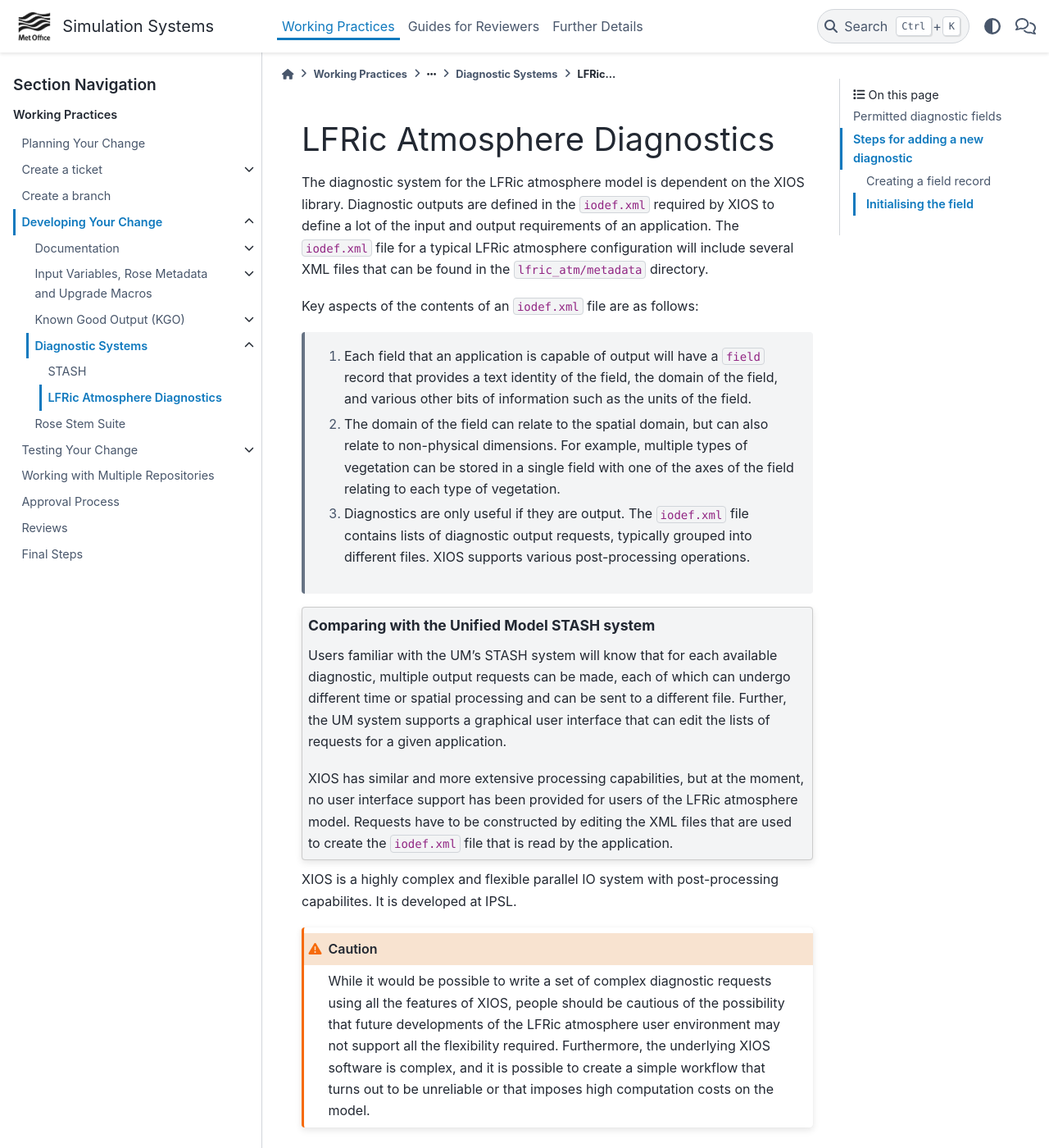
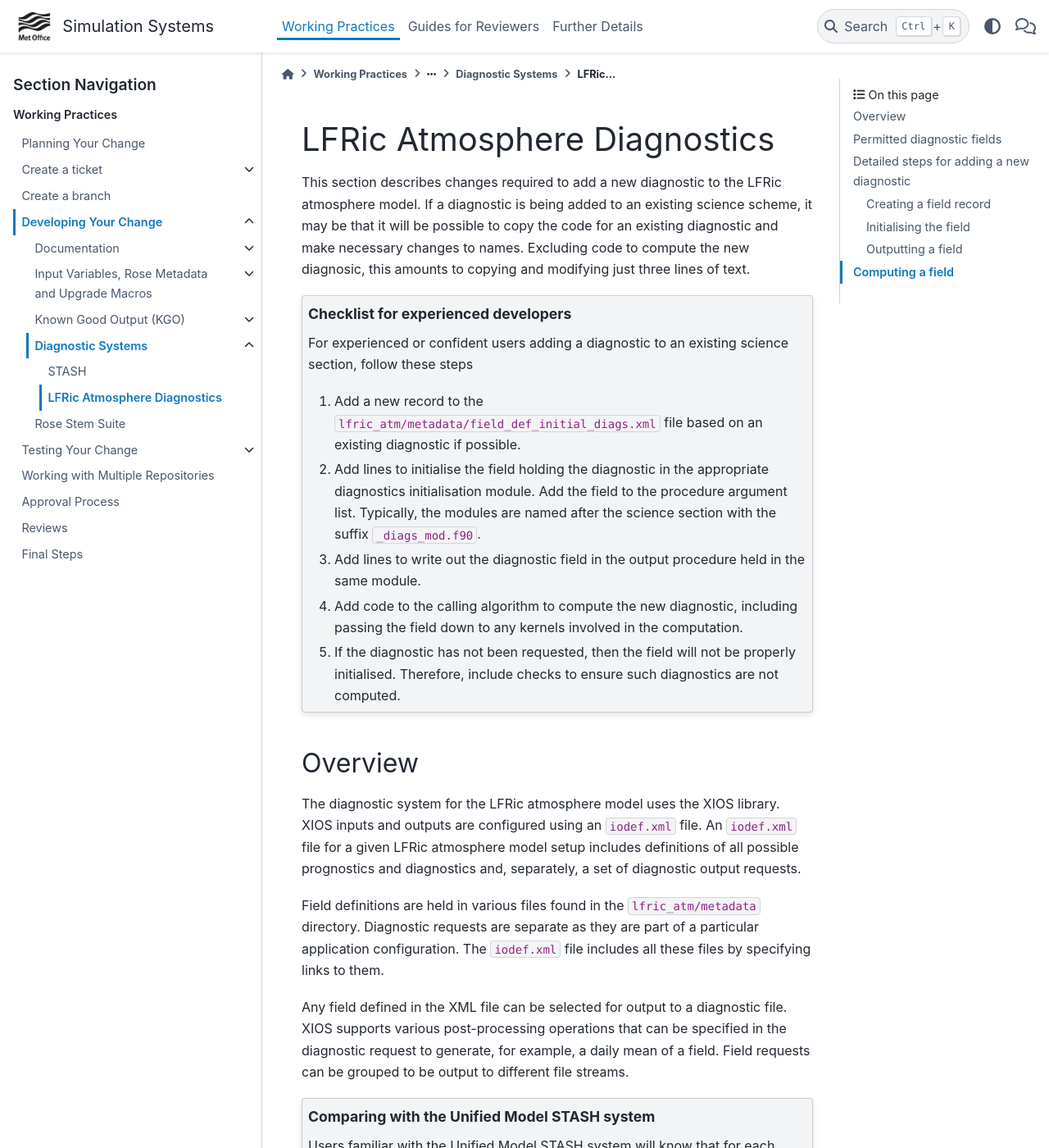
Before and after one commit to MetOffice/simulation-systems, a Sphinx documentation site: the page built from source/WorkingPractices/Diagnostics/lfric_diagnostics.rst, in a window 1280 px wide and 1400 px high. Shown: the whole window at 82% size. Built offline with Sphinx 7.4.7 and the PyData theme 0.15.4, drawn with Linux system fonts in a browser that asks for light colours; some of the changed text lies outside the part shown.

Commit message:
Complete draft for local diagnostics

```diff
--- a/source/WorkingPractices/Diagnostics/lfric_diagnostics.rst
+++ b/source/WorkingPractices/Diagnostics/lfric_diagnostics.rst
@@ -3,42 +3,69 @@
 LFRic Atmosphere Diagnostics
 ============================
 
-The diagnostic system for the LFRic atmosphere model is dependent on
-the XIOS library. Diagnostic outputs are defined in the ``iodef.xml``
-required by XIOS to define a lot of the input and output requirements
-of an application. The ``iodef.xml`` file for a typical LFRic
-atmosphere configuration will include several XML files that can be
-found in the ``lfric_atm/metadata`` directory.
+This section describes changes required to add a new diagnostic to the
+LFRic atmosphere model. If a diagnostic is being added to an existing
+science scheme, it may be that it will be possible to copy the code
+for an existing diagnostic and make necessary changes to
+names. Excluding code to compute the new diagnosic, this amounts to
+copying and modifying just three lines of text.
 
-Key aspects of the contents of an ``iodef.xml`` file are as follows:
+.. topic:: Checklist for experienced developers
 
-  #. Each field that an application is capable of output will have a
-     ``field`` record that provides a text identity of the field, the
-     domain of the field, and various other bits of information such
-     as the units of the field.
-  #. The domain of the field can relate to the spatial domain, but can
-     also relate to non-physical dimensions. For example, multiple
-     types of vegetation can be stored in a single field with one of
-     the axes of the field relating to each type of vegetation.
-  #. Diagnostics are only useful if they are output. The ``iodef.xml``
-     file contains lists of diagnostic output requests, typically
-     grouped into different files. XIOS supports various
-     post-processing operations.
+   For experienced or confident users adding a diagnostic to an
+   existing science section, follow these steps
+
+   #. Add a new record to the
+      ``lfric_atm/metadata/field_def_initial_diags.xml`` file based on
+      an existing diagnostic if possible.
+   #. Add lines to initialise the field holding the diagnostic in the
+      appropriate diagnostics initialisation module. Add the field to
+      the procedure argument list. Typically, the modules are named
+      after the science section with the suffix ``_diags_mod.f90``.
+   #. Add lines to write out the diagnostic field in the output
+      procedure held in the same module.
+   #. Add code to the calling algorithm to compute the new diagnostic,
+      including passing the field down to any kernels involved in the
+      computation.
+   #. If the diagnostic has not been requested, then the field will
+      not be properly initialised. Therefore, include checks to ensure
+      such diagnostics are not computed.
+
+Overview
+--------
+
+The diagnostic system for the LFRic atmosphere model uses the XIOS
+library. XIOS inputs and outputs are configured using an ``iodef.xml``
+file. An ``iodef.xml`` file for a given LFRic atmosphere model setup
+includes definitions of all possible prognostics and diagnostics and,
+separately, a set of diagnostic output requests.
+
+Field definitions are held in various files found in the
+``lfric_atm/metadata`` directory. Diagnostic requests are separate as
+they are part of a particular application configuration. The
+``iodef.xml`` file includes all these files by specifying links to
+them.
+
+Any field defined in the XML file can be selected for output to a
+diagnostic file. XIOS supports various post-processing operations that
+can be specified in the diagnostic request to generate, for example, a
+daily mean of a field. Field requests can be grouped to be output to
+different file streams.
 
 .. topic:: Comparing with the Unified Model STASH system
 
-   Users familiar with the UM's STASH system will know that for each
-   available diagnostic, multiple output requests can be made, each of
-   which can undergo different time or spatial processing and can be
-   sent to a different file. Further, the UM system supports a
-   graphical user interface that can edit the lists of requests for a
-   given application.
+   Users familiar with the Unified Model STASH system will know that
+   for each available diagnostic, multiple output requests can be
+   made, each of which can undergo different time or spatial
+   processing and can be sent to a different file. Further, the UM
+   system supports a graphical user interface that can edit the lists
+   of requests for a given application.
 
    XIOS has similar and more extensive processing capabilities, but at
    the moment, no user interface support has been provided for users
    of the LFRic atmosphere model. Requests have to be constructed by
-   editing the XML files that are used to create the ``iodef.xml``
-   file that is read by the application.
+   editing the XML files included in the ``iodef.xml`` file for a
+   given application configuration.
 
 XIOS is a highly complex and flexible parallel IO system with
 post-processing capabilites. It is developed at IPSL.
@@ -69,62 +96,56 @@
 * A :math:`\mathbb{W}_{2h}` field representing data, typically vectors
   or fluxes, at the centre of the faces around the side of each cell
   (noting that neighbouring cells share these faces and data points).
-* A single-level field. Optionally, a single level field may store
-  more than one quantity, such as a data point for each vegetation
-  type.
+* A single-level field.
+* A "multidata" field. Some types of single level field store more
+  than one quantity, such as a data point for each vegetation type or
+  for different radiation bands. Supported multidata fields are
+  defined in the ``metadata/axis_def_main.xml`` file.
 
-
-Steps for adding a new diagnostic
----------------------------------
+Detailed steps for adding a new diagnostic
+------------------------------------------
 
 To add a diagnostic for potential output from the LFRic atmosphere
-model a developer needs to do the following:
+model, follow these steps:
 
 #. Create a ``field`` record in the relevant XML file that is used to
    create the XIOS ``iodef.xml`` file.
-#. Add code to initialise the field: the LFRic atmosphere includes
-   standard methods to support this operation. Note, that some
-   diagnostic fields are also prognostic fields: refer to the
-   prognostics documentation to understand how to create a new
-   prognostic field.
-#. Add code to compute the diagnostic `if the diagnostic has been
-   requested` or if it is needed to compute another diagnostic that
-   is requested. There is no point in computing a diagnostic if it is
-   not required.
-#. Add code to write the diagnostic to the LFRic atmosphere IO interface.
+#. Add code to initialise a model field to hold the diagnostic. For
+   existing science schemes it may be possible to add the field
+   initialisation code to an existing module. This step is not
+   required if the diagnostic derives from an existing prognostic
+   field.
+#. Add code to write out the field.
 
-Several of the science schemes have a dedicated module containing a
-procedure that initialises all the diagnostics generated by the scheme
-and a procedure that writes them to the diagnostic
-system. Modularising the process can simplify the top-level code of
-the science scheme.
+Once the above steps are complete, code can be added to compute the
+diagnostic. It is possible to check whether a diagnostic has been
+requested for output. If a diagnostic has not been requested, and if
+it is not required for other purposes, then the model can avoid
+computing its value.
+
+Several science schemes have dedicated modules to initialise and
+output diagnostics (steps 2 and 3 of the above list). See the modules
+in ``um_physics_interface/source/diagnostics/``.
+
+The following sections describe each of the steps in more detail.
 
 Creating a field record
 ~~~~~~~~~~~~~~~~~~~~~~~
 
-The XIOS library bases some of its configuration on an input file
-named ``iodef.xml``. The LFRic atmosphere model includes a set of
-field definitions for all potential diagnostic and prognostic
-fields. The definitions are organised into several files, with the
-possible prognostic fields defined in the ``lfric_dictionary.xml``
-file, and the model time-step diagnostics defined in
-``field_def_diags.xml``. Both files are found in the
-``lfric_atm/metadata`` directory.
+Diagnostics that are computed every time-step should normally be
+defined in the ``field_def_diags.xml`` file.
 
 ..topic:: Other field definition files
 
-   As noted, the ``lfric_dictionary.xml`` file lists prognostic fields
-   (some of which may also be output as diagnostic fields) and the
-   ``field_def_diags.xml`` defines diagnostics that can be output each
-   model time-step. Other files holding field definitions include: the
-   ``field_def_initial_diagns.xml`` file holding definitions of
-   diagnostics that optionally can be output before the first
-   time-step has run and the ``field_def_lbc_diags.xml`` file that
-   supports reading and writing of Lateral Boundary Conditions fields.
+   Other field definition files include the ``lfric_dictionary.xml``
+   file which lists prognostic fields (some of which may also be
+   output as diagnostic fields); the ``field_def_initial_diags.xml``
+   file holding definitions of diagnostics that optionally can be
+   output before the first time-step has run; and the
+   ``field_def_lbc_diags.xml`` file that supports reading and writing
+   of Lateral Boundary Conditions fields.
 
-Field definitions live inside a ``field_definition`` XML tag. An
-example field definition from ``field_def_diags.xml`` file is as
-follows:
+A field definition looks like this:
 
 ::
 
@@ -132,26 +153,22 @@
   long_name="temperature_increment_from_shallow_convection" unit="K
   s-1" grid_ref="full_level_face_grid" />
 
-The components of the above are as follows:
+The components of this definition are:
 
-   * The above text represents a ``field`` tag with a number of
-     key-value pair "attributes".
-   * The string value of the ``id`` attribute is used in the model to
-     identify the diagnostic. The naming convention used by the LFRic
-     atmosphere and demonstrated in the above record is the section
-     name followed by a double-understroke followed by the a
+   * The ``id`` string is used in the model code to identify the
+     diagnostic. The naming convention used by the LFRic atmosphere is
+     the section name followed by a double-understroke followed by a
      descriptive name.
-   * The name and long name are only seen in the diagnostic output and
-     would need to be recognised by post-processing tools. The names
-     may be formally assigned such as by the CF naming convention. In
-     this case, the name is the same as the suffix of the ID, but it
-     is not always so.
+   * The name and long name are only seen in the diagnostic
+     output. The names may be formally assigned such as by the CF
+     naming convention. In this case, the name is the same as the
+     suffix of the ID, but it is not always so.
    * The units should be SI units. Again, these are only seen in the
      diagnostic output file.
-   * The ``grid_ref`` attribute describes the domain of the field. The
-     example field above is represented in the model as a
-     :math:`\mathbb{W}_{theta}` field. The attributes used for each
-     type of field are shown in the following table.
+   * The ``grid_ref`` attribute of this definition describes the
+     domain of the field. The example field above is represented in
+     the model as a :math:`\mathbb{W}_{theta}` field. Other field
+     types have different attributes as shown in the following table.
 
 +-----------------------------------+----------------------------------------+
 |  Model field type                 |  Domain attributes                     |
@@ -174,10 +191,12 @@
 |                                   |  ``axis_ref="<multidata type>"``       |
 +-----------------------------------+----------------------------------------+
 
-For multi-data fields, the ``<multidata type>`` text would be replaced
-by one of the multidata field types used in the model and defined in
-the ``axis_def_main.xml`` file in the ``lfric_atm/metadata``
-directory. For example:
+A multi-data field is often called a tiled field, and contains more
+than one related quantity. For multi-data fields, the ``<multidata
+type>`` text would be replaced by one of the multidata field types
+used in the model and defined in the ``axis_def_main.xml`` file in the
+``lfric_atm/metadata`` directory. For example the following field is
+on surface tiles.
 
 ::
 
@@ -185,34 +204,39 @@
     long_name="canopy_throughfall_flux" unit="kg m-2 s-1"
     domain_ref="face" axis_ref="surface_tiles" />
 
+The number of quantities in each type of multi-data field is defined
+within the application.
+
 Initialising the field
 ~~~~~~~~~~~~~~~~~~~~~~
 
-Fields intended for output to a diagnostic can be initialised by the
-LFRic atmosphere prognostic system or can be created local to the
-algorithm in which the diagnostic is computed.
+Initialising the field relates to defining the LFRic function space
+that the field lives on rather than initialising the values held in
+the field.
 
-To add a new prognostic field, refer to the prognostics
-documentation. The LFRic atmosphere is constructed such that
-prognostic fields are passed down to the science code inside field
-collection objects. Assuming the field collection is accessible from
-the point where the field is to be computed, the field will be
-accessed from the field collection with code like the following:
+As noted above, diagnostic outputs derived from prognostic fields
+require no initialisation within the science code. Refer to the
+section on prognostics to understand how these fields are
+initialised. Generally, prognostic fields are passed down the science
+code within a field collection. Code like the following will obtain a
+pointer to the ``soil_temperature`` field from the ``soil_fields``
+field collection so that its value can be computed or updated:
 
 ::
 
     type( field_collection_type ), intent(inout) :: soil_fields
-
     type( field_type ), pointer :: soil_temperature
 
     call soil_fields%get_field('soil_temperature', soil_temperature)
 
-If a diagnostic is not also a prognostic field, a local field needs to
-be declared and initialised to be the correct field type. Several
-science sections used by the LFRic atmosphere modularise the process
-for initialising all their local diagnostics within a single
-initialisation routine.
+If a field is not available to hold a diagnostic, then one must be
+declared local to the diagnostic routine and initialised to be the
+correct field type.
 
+The following is relevant code taken from an existing science scheme
+algorithm demonstrating the declaration of a field and a call to the
+initialisation procedure used for all the diagnostics initialised by
+that scheme:
 
 ::
 
@@ -226,9 +250,86 @@
                                          throughfall,            &
                                          grid_throughfall)
 
-On return from this subroutine, the new fields need to have been
-initialised to the appropriate field type required to store the
-diagnostic field data, but only for those fields that are required to
-compute all the requested diagnostics.
+The ``initialise_diags_for_jules_soil`` procedure calls an LFRic
+atmosphere ``init_diag`` function:
 
-An algorithm that computes the value of a diagnostic must
+::
+    soil_moisture_content_flag = init_diag(soil_moisture_content, &
+                                 'soil__soil_moisture_content')
+    grid_canopy_water_flag = init_diag(grid_canopy_water,         &
+                                       'surface__grid_canopy_water')
+    grid_throughfall_flag = init_diag(grid_throughfall,           &
+                                      'surface__grid_throughfall')
+
+The function does the following steps:
+
+#. Checks if the diagnostic needs to be computed this time-step. This
+   check is done by querying XIOS which knows all the diagnostic
+   requests.
+#. If the diagnostic is required, the field is initialised to the
+   right function space type. The function space type is determined
+   by, again, querying XIOS to determine the domain information. The
+   domain information determines the function space type according to
+   the table above.
+#. If the diagnostic is not required, it still initialises the field,
+   but to save memory, instead of the field holding its own data
+   array, its data array pointer is pointed to a dummy
+   ``empty_real_data`` field provided by the application. Fields
+   cannot be left uninitialised as they would cause model failures if
+   passed through the PSy layer as the PSy layer will try to extract
+   their metadata.
+#. The ``init_diag`` function returns ``.true.`` if the diagnostic is
+   required, and ``.false.`` otherwise.
+
+Sometimes a diagnostic needs to be initialised even when it is not
+requested because it is computed alongside another diagnostic that
+`is` requested. In such cases, the initialisation must override
+XIOS. The following initialises the ``throughfall`` field if the
+diagnostic itself is required `or` if the ``grid_throughfall``
+diagnostic is required. However, the function return value would still
+be ``.false.`` if the ``throughfall`` diagnostic is not requested.
+
+::
+    throughfall_flag = init_diag(throughfall, 'surface__throughfall', &
+                                 activate = grid_throughfall_flag)
+
+Outputting a field
+~~~~~~~~~~~~~~~~~~
+
+If a field was required for a given time-step then it should be output
+once it has been initialised and computed.
+
+The flag returned by the ``init_diag`` function can be used to
+determine whether the diagnostic is required.
+
+::
+    if (throughfall_flag)           call throughfall%write_field()
+    if (soil_moisture_content_flag) call soil_moisture_content%write_field()
+
+Computing a field
+-----------------
+
+Between calling the function to initialise fields and outputting the
+diagnostics they hold, the diagnostics are computed.
+
+Typically, diagnostics are computed by passing them to PSyclone
+built-ins and kernels.
+
+When using built-ins to compute a diagnostic, it is important to avoid
+calling the built-in if the diagnostic has not been requested such
+that the field is not fully initialised.
+
+As noted above, the ``init_diag`` routine used by the LFRic atmosphere
+associates the data in a field with an application
+``empty_data_array`` if the diagnostic is not required. Within a
+kernel, the data array can be checked to ensure it is `not` associated
+with this dummy array prior to attempting to compute the diagnostic:
+
+::
+    if (.not. associated(throughfall, empty_real_data) ) then
+      do n = 1, n_land_tile
+        do l = 1, land_pts
+          throughfall(map_tile(1,ainfo%land_index(l))+n-1) = fluxes%tot_tfall_surft(l,n)
+        end do
+      end do
+    end if
```
